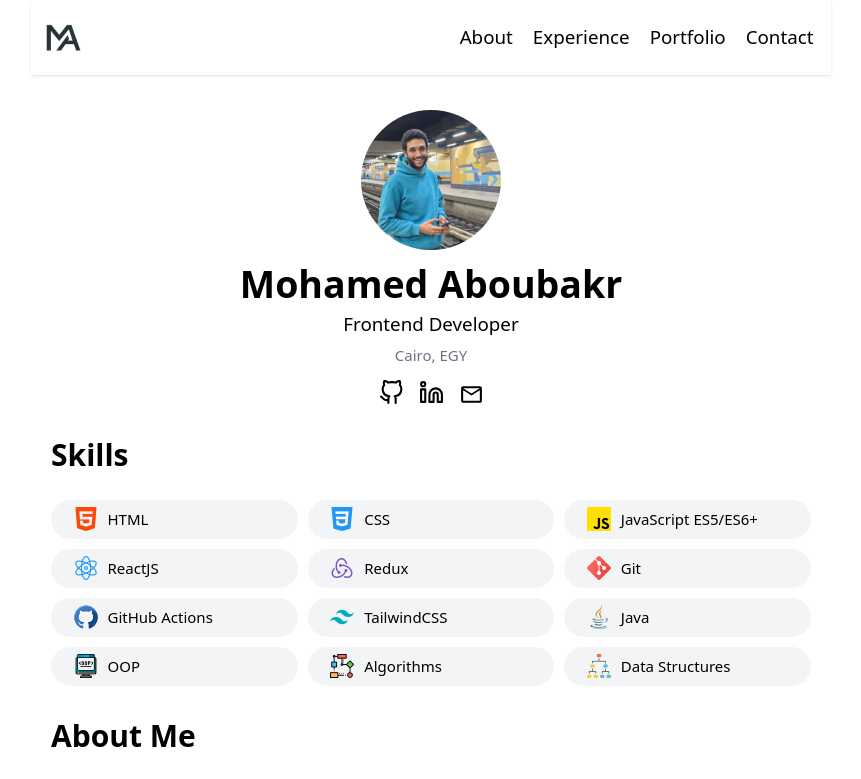
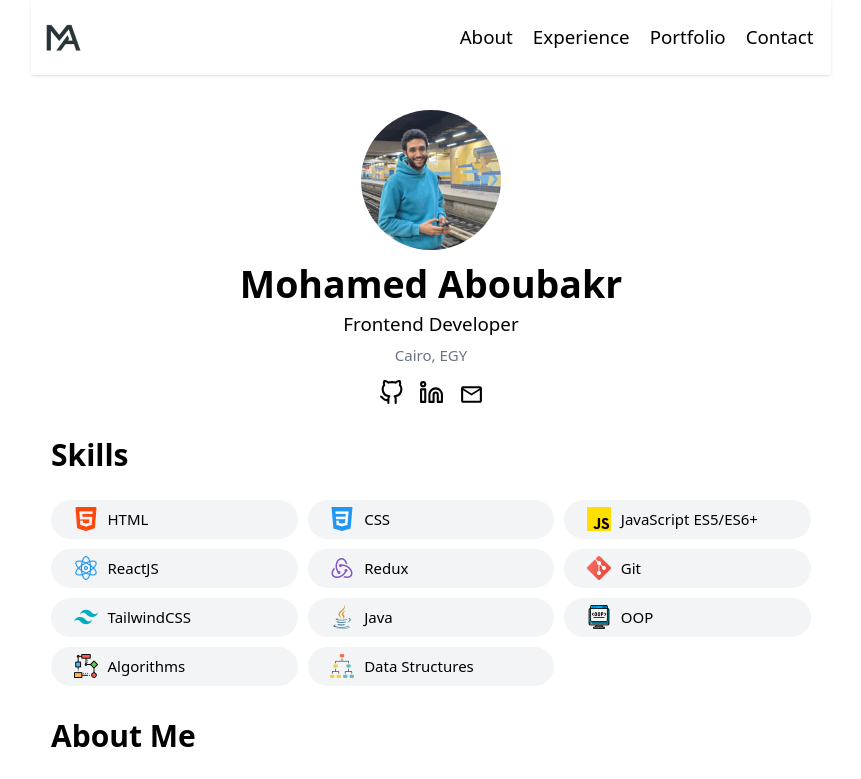
Before and after one commit to Mabubakr2001/bakr-portfolio, a React (Vite) app: page / in a window 1280 px wide. Shown: the top 779 px of the page, without its empty margins (209-1070 px from the left). Built offline with nearby package versions, Linux system fonts and the light colour scheme; grey boxes are pictures that could not be loaded.

Commit message:
Removed a photo

```diff
--- a/src/components/skills/Skills.jsx
+++ b/src/components/skills/Skills.jsx
@@ -25,7 +25,6 @@ export default function Skills() {
         <Skill icon={<img src={React} alt="ReactJS image" width="24" height="24"></img>} name="ReactJS"/>
         <Skill icon={<img src={Redux} alt="Redux image" width="24" height="24"></img>} name="Redux"/>
         <Skill icon={<img src={Git} alt="Git image" width="24" height="24"></img>} name="Git"/>
-        <Skill icon={<img src={GitHub} alt="GitHub image" width="24" height="24"></img>} name="GitHub Actions"/>
         <Skill icon={<img src={TailwindCSS} alt="TailwindCSS image" width="24" height="24"></img>} name="TailwindCSS"/>
         <Skill icon={<img src={Java} alt="Java image" width="24" height="24"></img>} name="Java"/>
         <Skill icon={<img src={OOP} alt="Object-Oriented programming image" width="24" height="24"></img>} name="OOP"/>
```
Also changed, not shown: public/images/github.webp (deleted).
